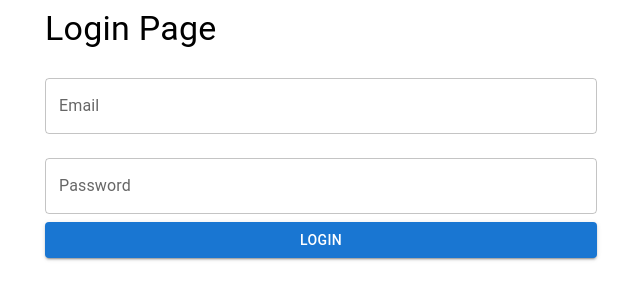
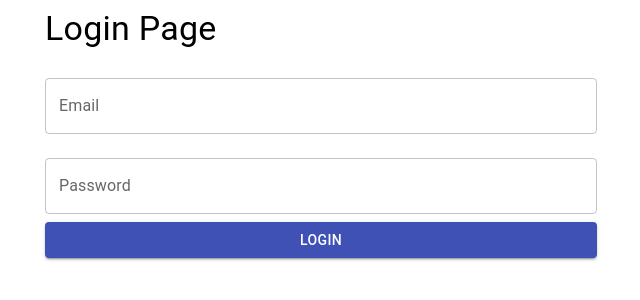
Before and after one commit to shreyas-a-s/namaste-react, a React (Vite) app in the folder vt-vite-login-todo/: page /login in a window 1280 px wide. Shown: the top 300 px of the page, without its empty margins (319-959 px from the left). Built offline with nearby package versions, Linux system fonts and the light colour scheme.

Commit message:
feat: Apply theme to main.jsx

```diff
--- a/vt-vite-login-todo/src/main.jsx
+++ b/vt-vite-login-todo/src/main.jsx
@@ -1,9 +1,13 @@
+import { ThemeProvider } from '@mui/material/styles';
 import { StrictMode } from 'react'
 import { createRoot } from 'react-dom/client'
 import App from './App.jsx'
+import theme from './theme';
 
 createRoot(document.getElementById('root')).render(
   <StrictMode>
-    <App />
+    <ThemeProvider theme={theme}>
+      <App />
+    </ThemeProvider>
   </StrictMode>,
 )
--- /dev/null
+++ b/vt-vite-login-todo/src/theme.jsx
@@ -0,0 +1,15 @@
+import { createTheme } from '@mui/material/styles';
+
+const theme = createTheme({
+  palette: {
+    mode: 'light',
+    primary: {
+      main: '#3f51b5',
+    },
+    secondary: {
+      main: '#f50057',
+    },
+  },
+});
+
+export default theme;
```
